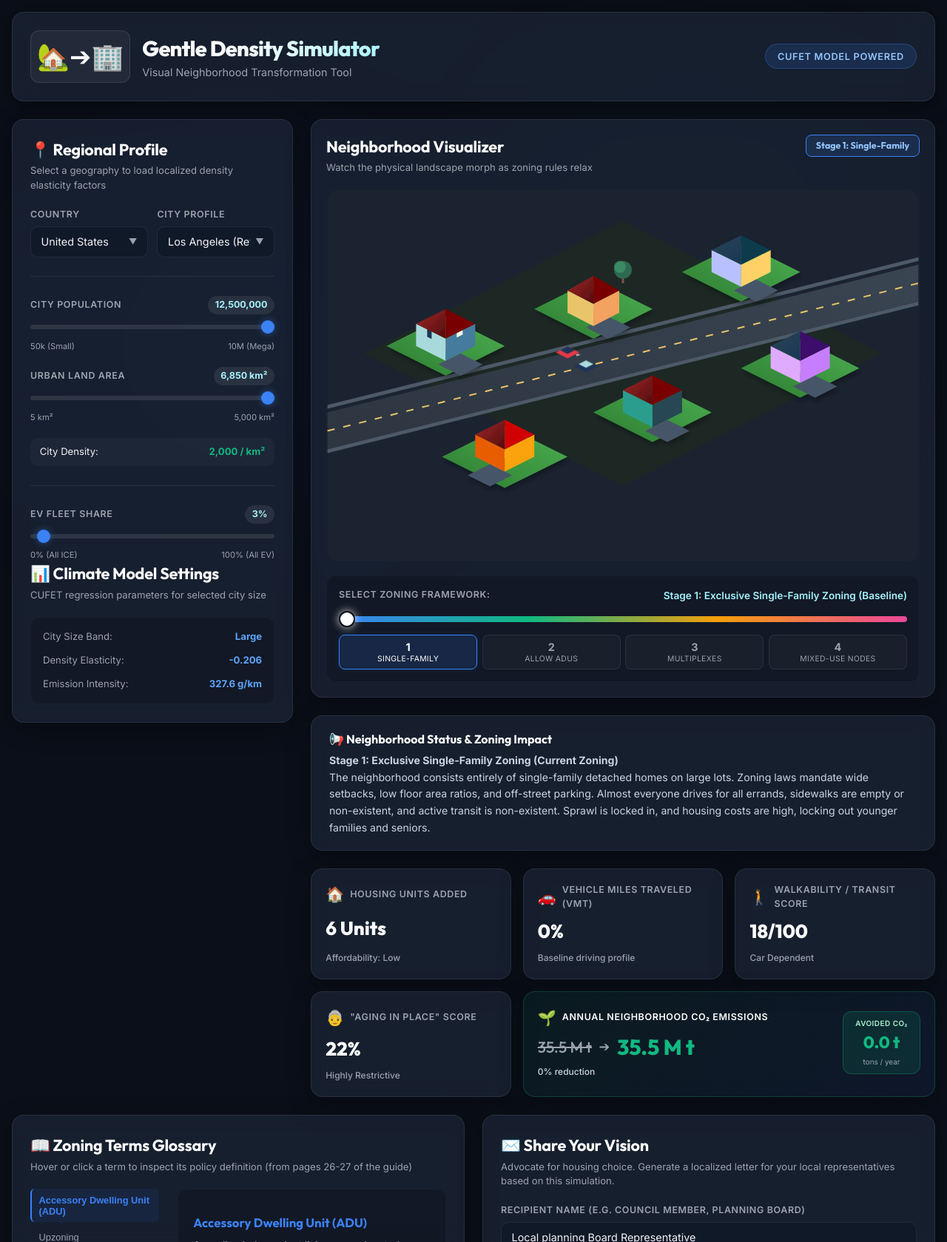
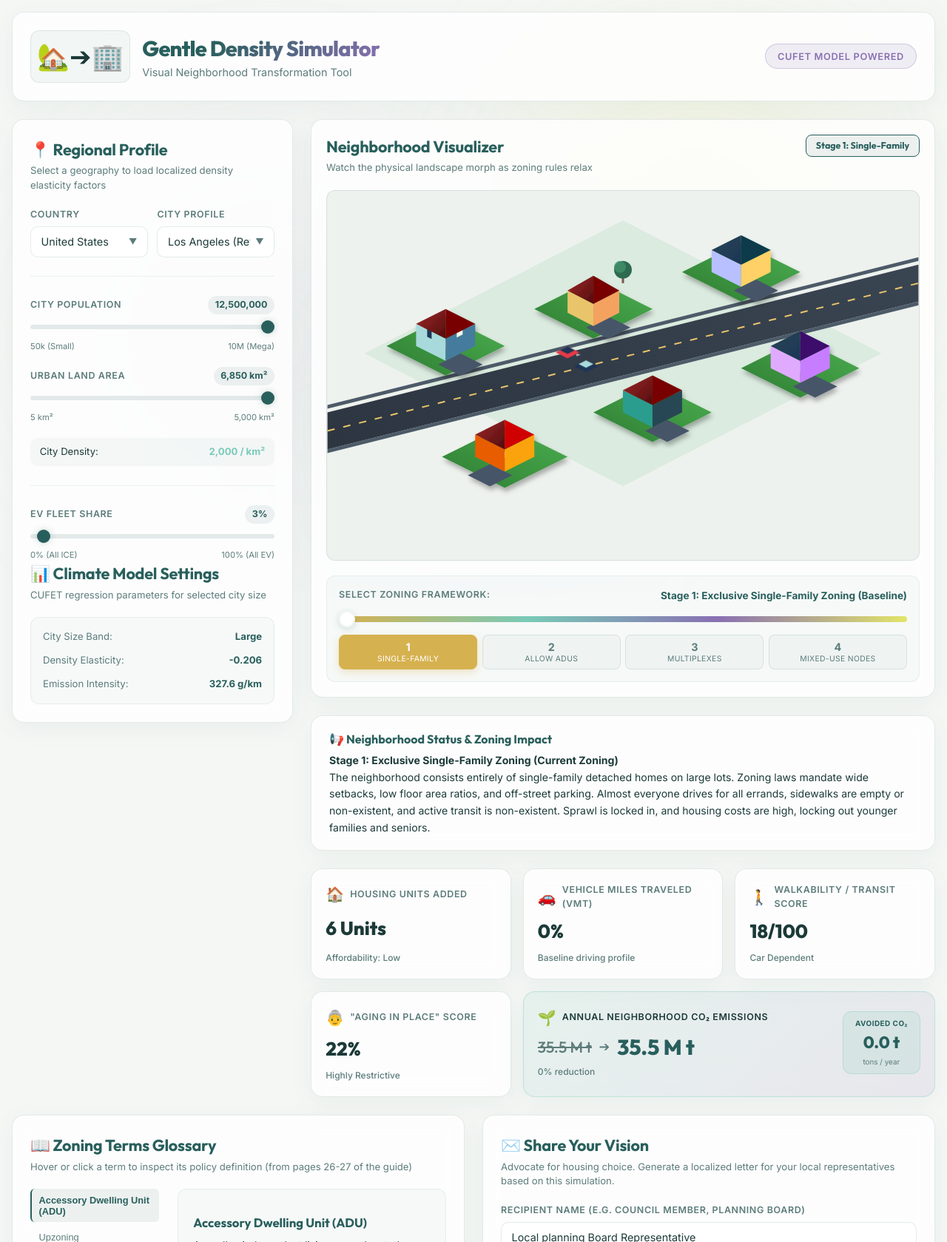
Before and after one commit to preoctopus/libz4p, a plain HTML site: page index.html in a window 1280 px wide. Shown: the top 1679 px of the page at 74% size. Drawn offline with Linux system fonts and the light colour scheme.

Commit message:
Match color scheme and visual styling to Thriving In Place PDF guide

```diff
--- a/index.css
+++ b/index.css
@@ -1,20 +1,20 @@
 /* Root Styling & Colors */
 :root {
-    --color-bg-deep: #0b0f19;
-    --color-bg-card: rgba(30, 41, 59, 0.65);
-    --color-border: rgba(255, 255, 255, 0.08);
-    --color-border-glow: rgba(59, 130, 246, 0.4);
+    --color-bg-deep: #f5f7f5;
+    --color-bg-card: rgba(255, 255, 255, 0.78);
+    --color-border: rgba(40, 95, 92, 0.12);
+    --color-border-glow: rgba(137, 112, 178, 0.4);
 
-    --color-primary: #3b82f6;      /* Blue */
-    --color-primary-glow: rgba(59, 130, 246, 0.15);
-    --color-success: #10b981;      /* Emerald Green */
-    --color-success-glow: rgba(16, 185, 129, 0.2);
-    --color-warning: #f59e0b;      /* Amber */
-    --color-danger: #ef4444;       /* Red */
+    --color-primary: #285f5c;      /* Deep Teal */
+    --color-primary-glow: rgba(40, 95, 92, 0.08);
+    --color-success: #79cab7;      /* Mint/Teal */
+    --color-success-glow: rgba(121, 202, 183, 0.15);
+    --color-warning: #d6b14f;      /* Gold/Amber */
+    --color-danger: #e76f51;       /* Terracotta/Red-Orange */
 
-    --color-text-main: #f3f4f6;
-    --color-text-muted: #9ca3af;
-    --color-text-dark: #1f2937;
+    --color-text-main: #1b3a38;    /* Dark Teal */
+    --color-text-muted: #5c7c7a;   /* Muted Slate-Teal */
+    --color-text-dark: #0a1615;    /* Deepest Teal/Black */
 
     --font-sans: 'Inter', system-ui, -apple-system, BlinkMacSystemFont, "Segoe UI", Roboto, sans-serif;
     --font-display: 'Outfit', var(--font-sans);
@@ -52,24 +52,33 @@ body {
 .glow-sphere {
     position: absolute;
     border-radius: 50%;
-    filter: blur(140px);
-    opacity: 0.15;
+    filter: blur(130px);
+    opacity: 0.35;
 }
 
 .glow-green {
-    top: 15%;
-    right: 10%;
-    width: 450px;
-    height: 450px;
-    background: radial-gradient(circle, var(--color-success) 0%, transparent 70%);
+    top: 5%;
+    right: 5%;
+    width: 550px;
+    height: 550px;
+    background: radial-gradient(circle, #e2e568 0%, transparent 70%);
 }
 
 .glow-blue {
-    bottom: 10%;
+    bottom: 5%;
     left: 5%;
-    width: 500px;
-    height: 500px;
-    background: radial-gradient(circle, var(--color-primary) 0%, transparent 70%);
+    width: 600px;
+    height: 600px;
+    background: radial-gradient(circle, #dcd0e1 0%, transparent 70%);
+}
+
+.glow-purple {
+    top: 45%;
+    left: 35%;
+    width: 450px;
+    height: 450px;
+    background: radial-gradient(circle, #79cab7 0%, transparent 70%);
+    opacity: 0.22;
 }
 
 /* App Header */
@@ -82,7 +91,7 @@ body {
     -webkit-backdrop-filter: blur(12px);
     border: 1px solid var(--color-border);
     border-radius: 16px;
-    box-shadow: 0 4px 30px rgba(0, 0, 0, 0.4);
+    box-shadow: 0 8px 30px rgba(40, 95, 92, 0.06);
 }
 
 .header-content {
@@ -101,10 +110,10 @@ body {
 
 .logo-icon {
     font-size: 2.2rem;
-    background: rgba(255, 255, 255, 0.05);
+    background: rgba(40, 95, 92, 0.05);
     padding: 0.5rem;
     border-radius: 12px;
-    border: 1px solid rgba(255, 255, 255, 0.1);
+    border: 1px solid rgba(40, 95, 92, 0.1);
 }
 
 h1 {
@@ -112,7 +121,7 @@ h1 {
     font-size: 1.8rem;
     font-weight: 800;
     letter-spacing: -0.025em;
-    background: linear-gradient(135deg, #ffffff 40%, #a5f3fc 100%);
+    background: linear-gradient(135deg, var(--color-primary) 30%, #8970b2 100%);
     -webkit-background-clip: text;
     -webkit-text-fill-color: transparent;
 }
@@ -124,13 +133,13 @@ h1 {
 }
 
 .header-tag {
-    background: rgba(59, 130, 246, 0.15);
-    border: 1px solid rgba(59, 130, 246, 0.3);
+    background: rgba(137, 112, 178, 0.12);
+    border: 1px solid rgba(137, 112, 178, 0.3);
     padding: 0.4rem 1rem;
     border-radius: 30px;
     font-size: 0.8rem;
     font-weight: 600;
-    color: #93c5fd;
+    color: #8970b2;
     text-transform: uppercase;
     letter-spacing: 0.05em;
 }
@@ -143,12 +152,13 @@ h1 {
     border: 1px solid var(--color-border);
     border-radius: 16px;
     padding: 1.5rem;
-    box-shadow: 0 8px 32px 0 rgba(0, 0, 0, 0.3);
+    box-shadow: 0 8px 32px 0 rgba(40, 95, 92, 0.06);
     transition: border 0.3s ease, box-shadow 0.3s ease;
 }
 
 .glass-card:hover {
-    border: 1px solid rgba(255, 255, 255, 0.15);
+    border: 1px solid rgba(40, 95, 92, 0.25);
+    box-shadow: 0 12px 40px 0 rgba(40, 95, 92, 0.12);
 }
 
 .card-header {
@@ -168,7 +178,7 @@ h2 {
     font-size: 1.35rem;
     font-weight: 700;
     letter-spacing: -0.01em;
-    color: #ffffff;
+    color: var(--color-primary);
 }
 
 .card-subtitle {
@@ -232,7 +242,7 @@ label {
 }
 
 select, input[type="text"] {
-    background: rgba(17, 24, 39, 0.8);
+    background: rgba(255, 255, 255, 0.95);
     border: 1px solid var(--color-border);
     color: var(--color-text-main);
     padding: 0.65rem 0.85rem;
@@ -246,7 +256,7 @@ select, input[type="text"] {
 
 select:focus, input[type="text"]:focus {
     border-color: var(--color-primary);
-    box-shadow: 0 0 0 3px rgba(59, 130, 246, 0.2);
+    box-shadow: 0 0 0 3px rgba(40, 95, 92, 0.15);
 }
 
 .select-wrapper {
@@ -272,7 +282,7 @@ select {
 
 .divider {
     height: 1px;
-    background: rgba(255, 255, 255, 0.07);
+    background: rgba(40, 95, 92, 0.08);
     margin: 0.4rem 0;
 }
 
@@ -285,12 +295,12 @@ select {
 }
 
 .slider-val-badge {
-    background: rgba(255, 255, 255, 0.08);
+    background: rgba(40, 95, 92, 0.08);
     padding: 0.2rem 0.6rem;
     border-radius: 30px;
     font-size: 0.78rem;
     font-weight: 700;
-    color: #a5f3fc;
+    color: var(--color-primary);
 }
 
 .custom-slider {
@@ -298,7 +308,7 @@ select {
     appearance: none;
     width: 100%;
     height: 6px;
-    background: rgba(255, 255, 255, 0.1);
+    background: rgba(40, 95, 92, 0.12);
     border-radius: 4px;
     outline: none;
     margin: 0.5rem 0;
@@ -311,12 +321,12 @@ select {
     border-radius: 50%;
     background: var(--color-primary);
     cursor: pointer;
-    box-shadow: 0 0 10px rgba(59, 130, 246, 0.5);
+    box-shadow: 0 0 10px rgba(40, 95, 92, 0.25);
     transition: background 0.2s, transform 0.1s;
 }
 
 .custom-slider::-webkit-slider-thumb:hover {
-    background: #60a5fa;
+    background: #337a76;
     transform: scale(1.15);
 }
 
@@ -332,7 +342,7 @@ select {
     flex-direction: row;
     justify-content: space-between;
     align-items: center;
-    background: rgba(255, 255, 255, 0.03);
+    background: rgba(40, 95, 92, 0.04);
     padding: 0.6rem 0.8rem;
     border-radius: 10px;
     font-size: 0.82rem;
@@ -347,10 +357,10 @@ select {
     display: flex;
     flex-direction: column;
     gap: 0.75rem;
-    background: rgba(0, 0, 0, 0.2);
+    background: rgba(40, 95, 92, 0.03);
     padding: 1rem;
     border-radius: 12px;
-    border: 1px solid rgba(255, 255, 255, 0.03);
+    border: 1px solid rgba(40, 95, 92, 0.08);
 }
 
 .readout-item {
@@ -364,7 +374,7 @@ select {
 }
 
 .readout-val {
-    color: #60a5fa;
+    color: var(--color-primary);
 }
 
 /* Visualizer Card Map Container */
@@ -382,18 +392,18 @@ select {
     font-size: 0.78rem;
     font-weight: 700;
     font-family: var(--font-display);
-    color: #93c5fd;
+    color: var(--color-primary);
     transition: all 0.3s ease;
 }
 
 .map-container {
     width: 100%;
     aspect-ratio: 16/10;
-    background: #111827;
+    background: #eef1ef;
     border-radius: 12px;
     overflow: hidden;
     position: relative;
-    border: 1px solid rgba(255, 255, 255, 0.05);
+    border: 1px solid var(--color-border);
 }
 
 #neighborhood-svg {
@@ -422,7 +432,7 @@ select {
 }
 
 .highlight-text {
-    fill: #a5f3fc;
+    fill: #8970b2;
 }
 
 /* Base states for stage modifications */
@@ -472,10 +482,10 @@ select {
 /* Continuous Stage Slider Control area */
 .zoning-control-bar {
     margin-top: 1.2rem;
-    background: rgba(0, 0, 0, 0.2);
+    background: rgba(40, 95, 92, 0.03);
     padding: 1rem;
     border-radius: 12px;
-    border: 1px solid rgba(255, 255, 255, 0.03);
+    border: 1px solid rgba(40, 95, 92, 0.08);
 }
 
 .slider-header-wrapper {
@@ -497,21 +507,21 @@ select {
 
 .stage-description {
     font-size: 0.85rem;
-    font-weight: 600;
-    color: #a5f3fc;
+    font-weight: 700;
+    color: var(--color-primary);
 }
 
 /* Custom Zoning Slider color classes */
 .stage-slider-color {
     height: 8px;
-    background: linear-gradient(to right, #3b82f6, #10b981, #f59e0b, #ec4899);
+    background: linear-gradient(to right, #d6b14f, #79cab7, #8970b2, #e2e568);
 }
 
 .custom-slider.stage-slider-color::-webkit-slider-thumb {
     width: 22px;
     height: 22px;
     background: #ffffff;
-    box-shadow: 0 0 12px rgba(255, 255, 255, 0.8);
+    box-shadow: 0 2px 10px rgba(40, 95, 92, 0.2);
     border: 2px solid var(--color-bg-deep);
 }
 
@@ -524,7 +534,7 @@ select {
 
 .tick-btn {
     flex: 1;
-    background: rgba(255, 255, 255, 0.03);
+    background: rgba(40, 95, 92, 0.03);
     border: 1px solid var(--color-border);
     color: var(--color-text-muted);
     padding: 0.4rem 0.2rem;
@@ -538,15 +548,36 @@ select {
 }
 
 .tick-btn:hover {
-    background: rgba(255, 255, 255, 0.08);
-    color: #ffffff;
+    background: rgba(40, 95, 92, 0.08);
+    color: var(--color-text-dark);
 }
 
-.tick-btn.active {
-    background: var(--color-primary-glow);
-    border-color: var(--color-primary);
+.tick-btn[data-stage="1"].active {
+    background: #d6b14f;
+    border-color: #d6b14f;
     color: #ffffff;
-    box-shadow: 0 0 10px rgba(59, 130, 246, 0.15);
+    box-shadow: 0 4px 12px rgba(214, 177, 79, 0.3);
+}
+
+.tick-btn[data-stage="2"].active {
+    background: #79cab7;
+    border-color: #79cab7;
+    color: #ffffff;
+    box-shadow: 0 4px 12px rgba(121, 202, 183, 0.3);
+}
+
+.tick-btn[data-stage="3"].active {
+    background: #8970b2;
+    border-color: #8970b2;
+    color: #ffffff;
+    box-shadow: 0 4px 12px rgba(137, 112, 178, 0.3);
+}
+
+.tick-btn[data-stage="4"].active {
+    background: #e2e568;
+    border-color: #e2e568;
+    color: #1b3a38;
+    box-shadow: 0 4px 12px rgba(226, 229, 104, 0.4);
 }
 
 .tick-num {
@@ -570,13 +601,13 @@ select {
 .narrative-card h3 {
     font-family: var(--font-display);
     font-size: 1rem;
-    color: #ffffff;
+    color: var(--color-primary);
     margin-bottom: 0.4rem;
 }
 
 .narrative-text {
     font-size: 0.88rem;
-    color: #cbd5e1;
+    color: var(--color-text-main);
     line-height: 1.6;
 }
 
@@ -627,8 +658,8 @@ select {
 .metric-val {
     font-family: var(--font-display);
     font-size: 1.6rem;
-    font-weight: 750;
-    color: #ffffff;
+    font-weight: 800;
+    color: var(--color-text-main);
 }
 
 .metric-sub {
@@ -639,12 +670,13 @@ select {
 
 /* Highlight metrics details (emissions savings) */
 .highlight-metric-card {
-    background: linear-gradient(135deg, rgba(16, 185, 129, 0.08) 0%, rgba(59, 130, 246, 0.08) 100%);
-    border: 1px solid rgba(16, 185, 129, 0.25);
+    background: linear-gradient(135deg, rgba(121, 202, 183, 0.12) 0%, rgba(137, 112, 178, 0.12) 100%);
+    border: 1px solid rgba(121, 202, 183, 0.35);
 }
 
 .highlight-metric-card:hover {
-    border: 1px solid rgba(16, 185, 129, 0.4);
+    border: 1px solid rgba(121, 202, 183, 0.55);
+    box-shadow: 0 12px 40px 0 rgba(40, 95, 92, 0.1);
 }
 
 .metric-flex {
@@ -679,13 +711,13 @@ select {
 
 .metric-val.proposed {
     font-size: 1.8rem;
-    color: var(--color-success);
-    font-weight: 800;
+    color: var(--color-primary);
+    font-weight: 850;
 }
 
 .emissions-badge-status {
-    background: rgba(16, 185, 129, 0.12);
-    border: 1px solid rgba(16, 185, 129, 0.3);
+    background: rgba(121, 202, 183, 0.15);
+    border: 1px solid rgba(121, 202, 183, 0.35);
     padding: 0.5rem 1rem;
     border-radius: 12px;
     text-align: center;
@@ -696,8 +728,8 @@ select {
 
 .eco-score-title {
     font-size: 0.62rem;
-    font-weight: 600;
-    color: #a7f3d0;
+    font-weight: 700;
+    color: var(--color-primary);
     text-transform: uppercase;
     letter-spacing: 0.05em;
 }
@@ -706,7 +738,7 @@ select {
     font-family: var(--font-display);
     font-size: 1.4rem;
     font-weight: 800;
-    color: var(--color-success);
+    color: var(--color-primary);
     margin: 0.1rem 0;
 }
 
@@ -716,11 +748,11 @@ select {
 }
 
 .text-white {
-    color: #ffffff !important;
+    color: var(--color-text-main) !important;
 }
 
 .text-white-muted {
-    color: #cbd5e1 !important;
+    color: var(--color-text-muted) !important;
 }
 
 /* Bottom Grid layout */
@@ -767,7 +799,7 @@ select {
 }
 
 .glossary-term-list::-webkit-scrollbar-thumb {
-    background: rgba(255, 255, 255, 0.1);
+    background: rgba(40, 95, 92, 0.15);
     border-radius: 4px;
 }
 
@@ -786,22 +818,22 @@ select {
 }
 
 .glossary-term-btn:hover {
-    background: rgba(255, 255, 255, 0.03);
-    color: #ffffff;
+    background: rgba(40, 95, 92, 0.05);
+    color: var(--color-text-dark);
 }
 
 .glossary-term-btn.active {
-    background: rgba(59, 130, 246, 0.08);
+    background: rgba(40, 95, 92, 0.08);
     color: var(--color-primary);
     border-left-color: var(--color-primary);
     font-weight: 600;
 }
 
 .glossary-definition-panel {
-    background: rgba(0, 0, 0, 0.2);
+    background: rgba(40, 95, 92, 0.03);
     border-radius: 12px;
     padding: 1rem 1.25rem;
-    border: 1px solid rgba(255, 255, 255, 0.03);
+    border: 1px solid rgba(40, 95, 92, 0.08);
     display: flex;
     flex-direction: column;
     justify-content: center;
@@ -812,13 +844,13 @@ select {
     font-family: var(--font-display);
     font-size: 1.05rem;
     font-weight: 700;
-    color: #3b82f6;
+    color: var(--color-primary);
     margin-bottom: 0.5rem;
 }
 
 #glossary-def-text {
     font-size: 0.85rem;
-    color: #cbd5e1;
+    color: var(--color-text-main);
     line-height: 1.6;
 }
 
@@ -831,9 +863,9 @@ select {
 }
 
 textarea {
-    background: rgba(17, 24, 39, 0.8);
+    background: rgba(255, 255, 255, 0.95);
     border: 1px solid var(--color-border);
-    color: #cbd5e1;
+    color: var(--color-text-main);
     padding: 0.75rem 1rem;
     border-radius: 10px;
     font-size: 0.85rem;
@@ -870,25 +902,26 @@ textarea:focus {
 }
 
 .primary-btn {
-    background: var(--color-success);
+    background: var(--color-primary);
     color: #ffffff;
-    box-shadow: 0 4px 14px rgba(16, 185, 129, 0.3);
+    box-shadow: 0 4px 14px rgba(40, 95, 92, 0.25);
 }
 
 .primary-btn:hover {
-    background: #059669;
-    box-shadow: 0 6px 20px rgba(16, 185, 129, 0.4);
+    background: #1b3a38;
+    box-shadow: 0 6px 20px rgba(40, 95, 92, 0.35);
     transform: translateY(-1px);
 }
 
 .secondary-btn {
-    background: rgba(255, 255, 255, 0.06);
+    background: rgba(40, 95, 92, 0.05);
     border: 1px solid var(--color-border);
-    color: #ffffff;
+    color: var(--color-primary);
 }
 
 .secondary-btn:hover {
-    background: rgba(255, 255, 255, 0.12);
+    background: rgba(40, 95, 92, 0.12);
+    color: var(--color-text-dark);
     transform: translateY(-1px);
 }
 
--- a/index.html
+++ b/index.html
@@ -11,11 +11,12 @@
     <link href="https://fonts.googleapis.com/css2?family=Inter:wght@300;400;500;600;700&family=Outfit:wght@400;500;600;700;800&display=swap" rel="stylesheet">
     <link rel="stylesheet" href="index.css">
 </head>
-<body class="dark-theme">
+<body class="light-theme">
     <!-- Background Glow Effects -->
     <div class="glow-container">
         <div class="glow-sphere glow-green"></div>
         <div class="glow-sphere glow-blue"></div>
+        <div class="glow-sphere glow-purple"></div>
     </div>
 
     <header class="app-header">
@@ -187,10 +188,10 @@
                             </defs>
 
                             <!-- LAYER 1: BASE MAP -->
-                            <rect width="800" height="500" fill="#1b2330" rx="12" />
+                            <rect width="800" height="500" fill="#eef2ee" rx="12" />
 
                             <!-- Lawn backgrounds -->
-                            <polygon points="50,220 400,40 750,220 400,400" fill="#1e2c1e" opacity="0.6"/>
+                            <polygon points="50,220 400,40 750,220 400,400" fill="#d2e8d7" opacity="0.65"/>
 
                             <!-- LAYER 2: STREET NETWORK -->
                             <!-- Sidewalk Left (Stage 1-2 default, narrow) -->
```
Also changed, not shown: app.js (+6 -6 lines).
